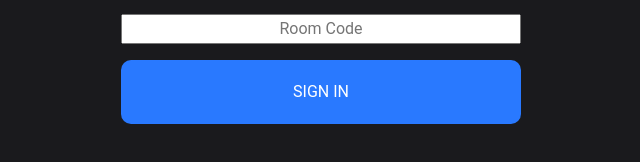
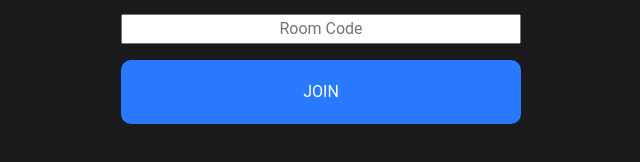
Before and after one commit to Jengworks/Chatter, a React (Create React App) app in the folder client/: page / in a window 1280 px wide. Shown: the part 244-406 px from the top of the page, without its empty margins (319-959 px from the left). Built offline with nearby package versions, Linux system fonts and the light colour scheme.

Commit message:
changed join button desc

```diff
--- a/client/src/components/Join/Join.js
+++ b/client/src/components/Join/Join.js
@@ -17,7 +17,7 @@
       <input  className="d-flex justify-content-center mt-3" placeholder="Room Code" type="text" onChange={(event) => setRoom(event.target.value)} />
       {/* join button */}
       <Link className="button d-flex justify-content-center mt-3" onClick={event => (!name || !room) ? event.preventDefault() : null} to={`/chat?name=${name}&room=${room}`}>
-        <button type="submit"> Sign In </button>
+        <button type="submit"> Join </button>
       </Link>
     </div>
   )
```
